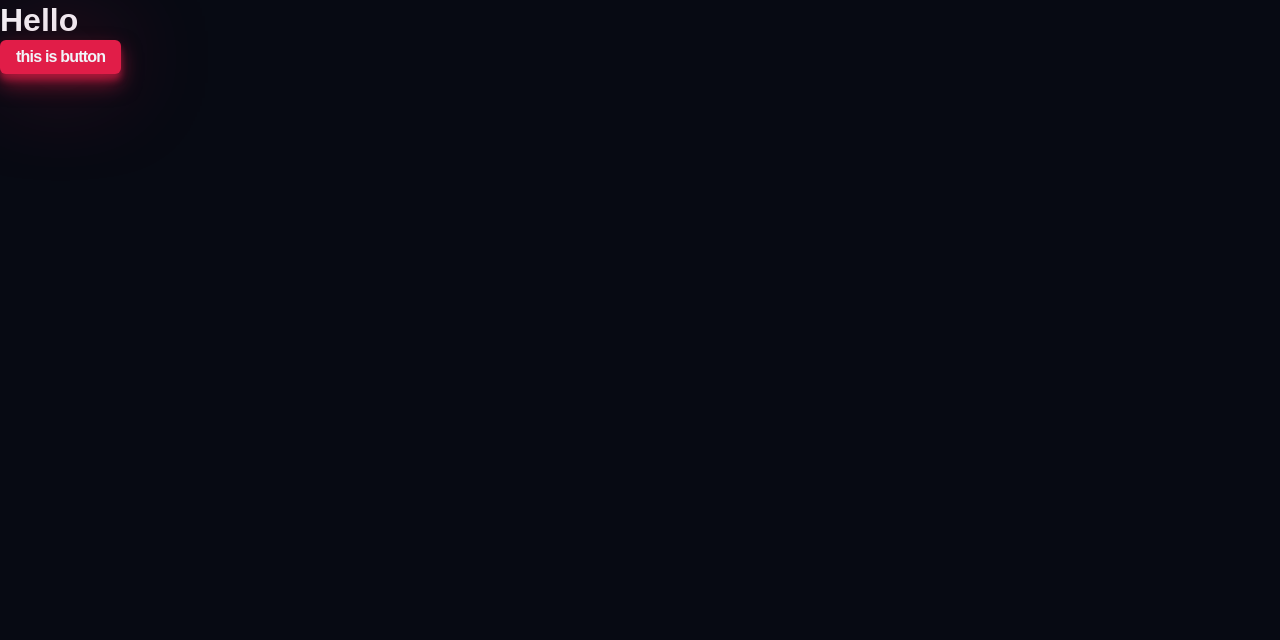
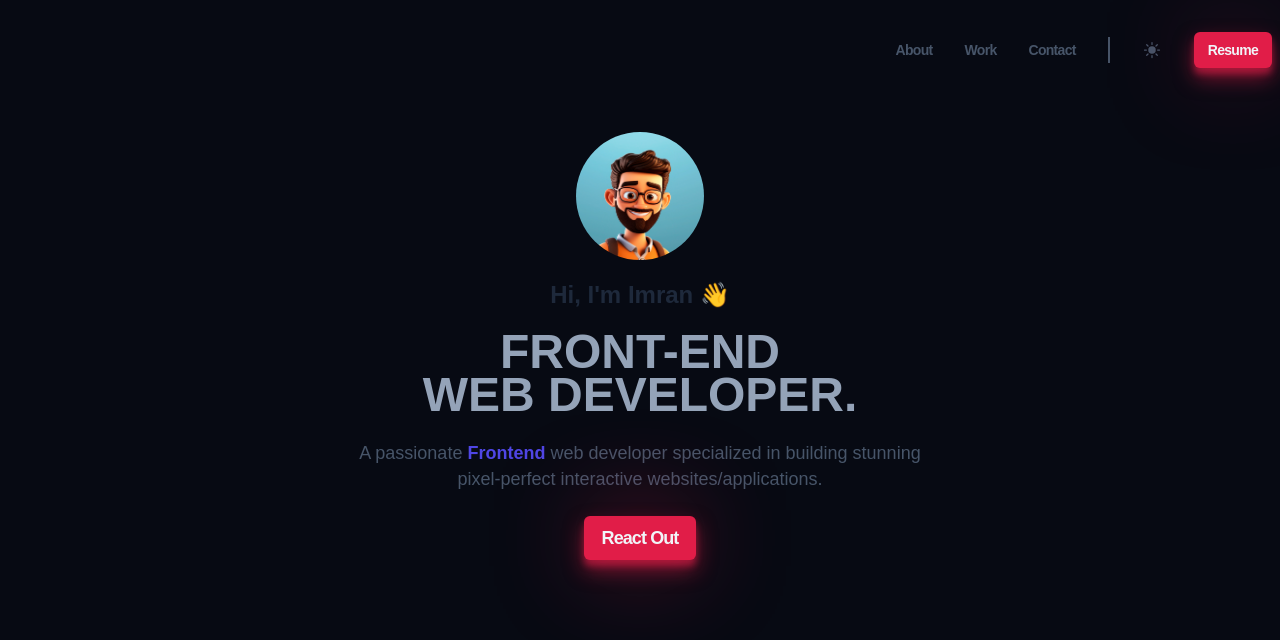
Before and after one commit to emraan-khan/portfolio, a website built with Vite: page index.html in a window 1280 px wide. Built offline with nearby package versions, Linux system fonts and the light colour scheme; a web font is replaced by a local one.

Commit message:
updated version

```diff
--- a/index.html
+++ b/index.html
@@ -1,5 +1,6 @@
 <!doctype html>
 <html lang="en">
+
 <head>
   <meta charset="UTF-8" />
   <link rel="icon" type="image/svg+xml" href="/vite.svg" />
@@ -7,9 +8,56 @@
   <link href="https://api.fontshare.com/v2/css?f[]=general-sans@500,600,400,700&display=swap" rel="stylesheet">
   <title>Portfolio</title>
 </head>
+
 <body>
-    <h1>Hello</h1>
-    <button class="btn">this is button</button>
+  <header class="header container">
+    <nav>
+      <ul class="header__menu">
+        <li>
+          <a class="header__link" href="#about">About</a>
+        </li>
+        <li>
+          <a class="header__link" href="#featured">Work</a>
+        </li>
+        <li>
+          <a class="header__link" href="#contact">Contact</a>
+        </li>
+        <li class="header__line"></li>
+        <li>
+          <button class="header__sun">
+            <svg xmlns="http://www.w3.org/2000/svg" viewBox="0 0 24 24" fill="currentColor">
+              <path
+                d="M12 2.25a.75.75 0 0 1 .75.75v2.25a.75.75 0 0 1-1.5 0V3a.75.75 0 0 1 .75-.75ZM7.5 12a4.5 4.5 0 1 1 9 0 4.5 4.5 0 0 1-9 0ZM18.894 6.166a.75.75 0 0 0-1.06-1.06l-1.591 1.59a.75.75 0 1 0 1.06 1.061l1.591-1.59ZM21.75 12a.75.75 0 0 1-.75.75h-2.25a.75.75 0 0 1 0-1.5H21a.75.75 0 0 1 .75.75ZM17.834 18.894a.75.75 0 0 0 1.06-1.06l-1.59-1.591a.75.75 0 1 0-1.061 1.06l1.59 1.591ZM12 18a.75.75 0 0 1 .75.75V21a.75.75 0 0 1-1.5 0v-2.25A.75.75 0 0 1 12 18ZM7.758 17.303a.75.75 0 0 0-1.061-1.06l-1.591 1.59a.75.75 0 0 0 1.06 1.061l1.591-1.59ZM6 12a.75.75 0 0 1-.75.75H3a.75.75 0 0 1 0-1.5h2.25A.75.75 0 0 1 6 12ZM6.697 7.757a.75.75 0 0 0 1.06-1.06l-1.59-1.591a.75.75 0 0 0-1.061 1.06l1.59 1.591Z" />
+            </svg>
+          </button>
+        </li>
+        <li>
+          <a href="#" class="header__resume btn">Resume</a>
+        </li>
+      </ul>
+      <button class="header__bars">
+        <svg xmlns="http://www.w3.org/2000/svg" fill="none" viewBox="0 0 24 24" stroke-width="1.5" stroke="currentColor"
+          >
+          <path stroke-linecap="round" stroke-linejoin="round" d="M3.75 6.75h16.5M3.75 12h16.5m-16.5 5.25h16.5" />
+        </svg>
+      </button>
+    </nav>
+  </header>
+  <main>
+      <section class="hero container">
+        <img class="hero__img" src="./public/view-3d-man-using-laptop.jpg" alt="Profile Picture">
+        <h2 class="hero__subtitle">Hi, I'm Imran 👋 </h2>
+        <h1 class="hero__title">FRONT-END <br> WEB DEVELOPER.</h1>
+        <p class="hero__description">A passionate <strong>Frontend</strong> web developer specialized in building stunning pixel-perfect interactive websites/applications.</p>
+        <a href="#" class="hero__btn btn">React Out</a>
+      </section>
+      <!-- <section></section>
+      <section></section>
+      <section></section>
+      <section></section> -->
+    </main>
+    <!-- <footer></footer> -->
   <script type="module" src="./src/main.js"></script>
 </body>
+
 </html>
--- a/src/main.js
+++ b/src/main.js
@@ -1,3 +1,5 @@
 import '../styles/modern-normalize.css'
 import '../styles/style.css'
+import '../styles/components/header.css'
+import '../styles/components/hero.css'
 import "../styles/utils.css"
--- /dev/null
+++ b/styles/components/header.css
@@ -0,0 +1,107 @@
+.header{
+    display: flex;
+    justify-content: flex-end;
+    align-items: center;
+    padding-top: 2rem;
+    padding-bottom: 2rem;
+}
+
+.header__menu{
+    display: none;
+}
+
+.header__bars{
+    color: var(--clr-light);
+    width: var(--size-2xl);
+    height: var(--size-2xl);
+    display: block;
+}
+
+
+@media (min-width: 475px) {
+
+}
+
+/* sm */
+@media (min-width: 640px) {
+
+}
+
+/* md */
+@media (min-width: 768px) {
+    .header__menu{
+        display: flex;
+        align-items: center;
+        list-style:none;
+        padding: 0;
+        gap: 2em;
+    }
+
+    .header__link{
+        font-size: var(--size-xs);
+        text-decoration: none;
+        font-weight: 600;
+        color: var(--clr-slate600);
+        letter-spacing: -0.05em;
+        transition: color 0.3s;
+    }
+
+    .header__link:hover{
+        color: var(--clr-rose);
+    }
+
+    .header__line{
+        border: 1px solid var(--clr-slate600);
+        padding-top: 1.5em;
+    }
+
+    .header__sun{
+        display: block;
+        color: var(--clr-slate600);
+        width: var(--size-base);
+        height: var(--size-base);
+    }
+
+    .header__resume{
+        font-size: var(--size-xs);
+    }
+
+    .header__bars{
+        display: none;
+    }
+}
+
+/* lg */
+@media (min-width: 1024px) {
+
+    .header__link{
+        font-size: var(--size-sm);
+    }
+
+    .header__sun{
+        width: var(--size-xl);
+        height: var(--size-xl);
+    }
+
+    .header__resume{
+        font-size: var(--size-sm);
+    }
+}
+
+/* xl */
+@media (min-width: 1280px) {
+
+
+    .section {
+    margin-top: 10rem;
+}
+}
+
+/* 2xl */
+@media (min-width: 1536px) {
+
+
+    .section {
+    margin-top: 10rem;
+}
+}
--- /dev/null
+++ b/styles/components/hero.css
@@ -0,0 +1,104 @@
+.hero {
+    text-align: center;
+    display: flex;
+    flex-direction: column;
+    align-items: center;
+    justify-content: center;
+    gap: 1rem;
+    margin-top: 2rem;
+}
+
+.hero__img {
+    border-radius: 50%;
+    width: 6rem;
+    height: 6rem;
+}
+
+.hero__subtitle {
+    color: var(--clr-slate800);
+    font-size: var(--size-base);
+    line-height: 0.9;
+}
+
+.hero__title {
+    color: var(--clr-slate400);
+    text-transform: uppercase;
+    font-size: var(--size-4xl);
+    line-height: 0.9;
+}
+
+.hero__description {
+    max-width: 60ch;
+    font-size: var(--size-sm);
+    color: var(--clr-slate600);
+}
+
+.hero__btn {
+    text-transform: capitalize;
+    font-size: var(--size-sm);
+}
+
+
+/* xs */
+@media (min-width: 475px) {
+    .hero {
+        gap: 1.5rem;
+    }
+
+    .hero__img {
+        width: 6.5rem;
+        height: 6.5rem;
+    }
+
+    .hero__subtitle {
+        font-size: var(--size-lg);
+    }
+
+    .hero__title {
+        font-size: var(--size-5xl);
+    }
+
+    .hero__description {
+        font-size: var(--size-base);
+    }
+
+    .hero__btn {
+        font-size: var(--size-base);
+    }
+}
+
+/* sm */
+@media (min-width: 640px) {}
+
+/* md */
+@media (min-width: 768px) {}
+
+/* lg */
+@media (min-width: 1024px) {
+ .hero__img {
+        width: 8rem;
+        height: 8rem;
+    }
+
+    .hero__subtitle {
+        font-size: var(--size-2xl);
+    }f
+
+    .hero__title {
+        font-size: var(--size-7xl);
+    }
+
+    .hero__description {
+        font-size: var(--size-lg);
+    }
+
+    .hero__btn {
+        font-size: var(--size-lg);
+    }
+}
+
+/* xl */
+@media (min-width: 1280px) {}
+
+/* 2xl */
+@media (min-width: 1536px) {}
--- a/styles/style.css
+++ b/styles/style.css
@@ -8,6 +8,23 @@
     --clr-indigo: #4f46e5;
     /* rose rgb(225 , 29 , 72) */
     /* indigo rgb(79 , 70 , 229) */
+
+    /* sizes */
+    --size-xxs: 0.5rem;
+    --size-xs: 0.75rem;
+    --size-sm: 0.875rem;
+    --size-base: 1rem;
+    --size-lg: 1.125rem;
+    --size-xl: 1.25rem;
+    --size-2xl: 1.5rem;
+    --size-3xl: 1.875rem;
+    --size-4xl: 2.25rem;
+    --size-5xl: 3rem;
+    --size-6xl: 3.75rem;
+    --size-7xl: 4.5rem;
+    --size-8xl: 6rem;
+    --size-9xl: 8rem;
+    --size-10xl: 10rem;
 }
 
 *{
@@ -45,3 +62,7 @@ button{
 a{
     color: var(--clr-rose);
 }
+
+strong {
+    color: var(--clr-indigo);
+  }
--- a/styles/utils.css
+++ b/styles/utils.css
@@ -1,3 +1,21 @@
+/* xs */
+/* @media (min-width: 475px) {} */
+
+/* sm */
+/* @media (min-width: 640px) {} */
+
+/* md */
+/* @media (min-width: 768px) {} */
+
+/* lg */
+/* @media (min-width: 1024px) {} */
+
+/* xl */
+/* @media (min-width: 1280px) {} */
+
+/* 2xl */
+/* @media (min-width: 1536px) {} */
+
 .btn {
     display: inline-block;
     font-weight: 600;
@@ -16,13 +34,16 @@
     box-shadow: 0 14px 28px rgba(225, 29, 72, 0.25), 0 10px 10px rgba(225, 29, 72, 0.22), 0 0 120px -10px var(--clr-rose);
 }
 
+.section {
+    margin-top: 5rem;
+}
+
 .container {
     width: 100%;
     margin-left: auto;
     margin-right: auto;
     padding-left: 0.5rem;
     padding-right: 0.5rem;
-    border: 1px solid red;
 }
 
 /* xs */
@@ -58,6 +79,10 @@
     .container{
         max-width: 1280px;
     }
+
+    .section {
+    margin-top: 10rem;
+}
 }
 
 /* 2xl */
@@ -65,4 +90,8 @@
     .container{
         max-width: 1536px;
     }
+
+    .section {
+    margin-top: 10rem;
 }
+}
```
Also changed, not shown: public/view-3d-man-using-laptop.jpg (added). Lines whose indentation alone changed are shown as unchanged.
